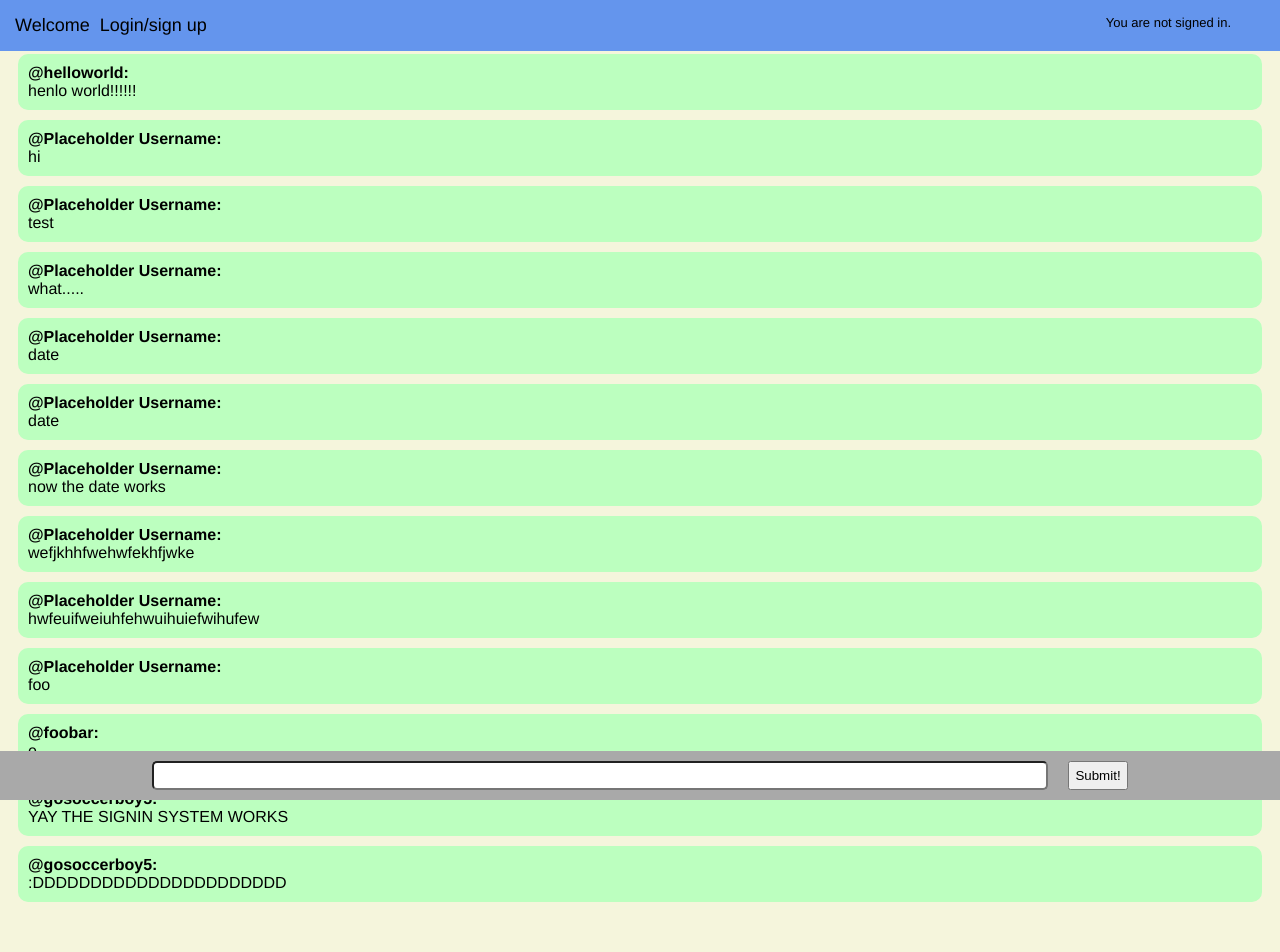
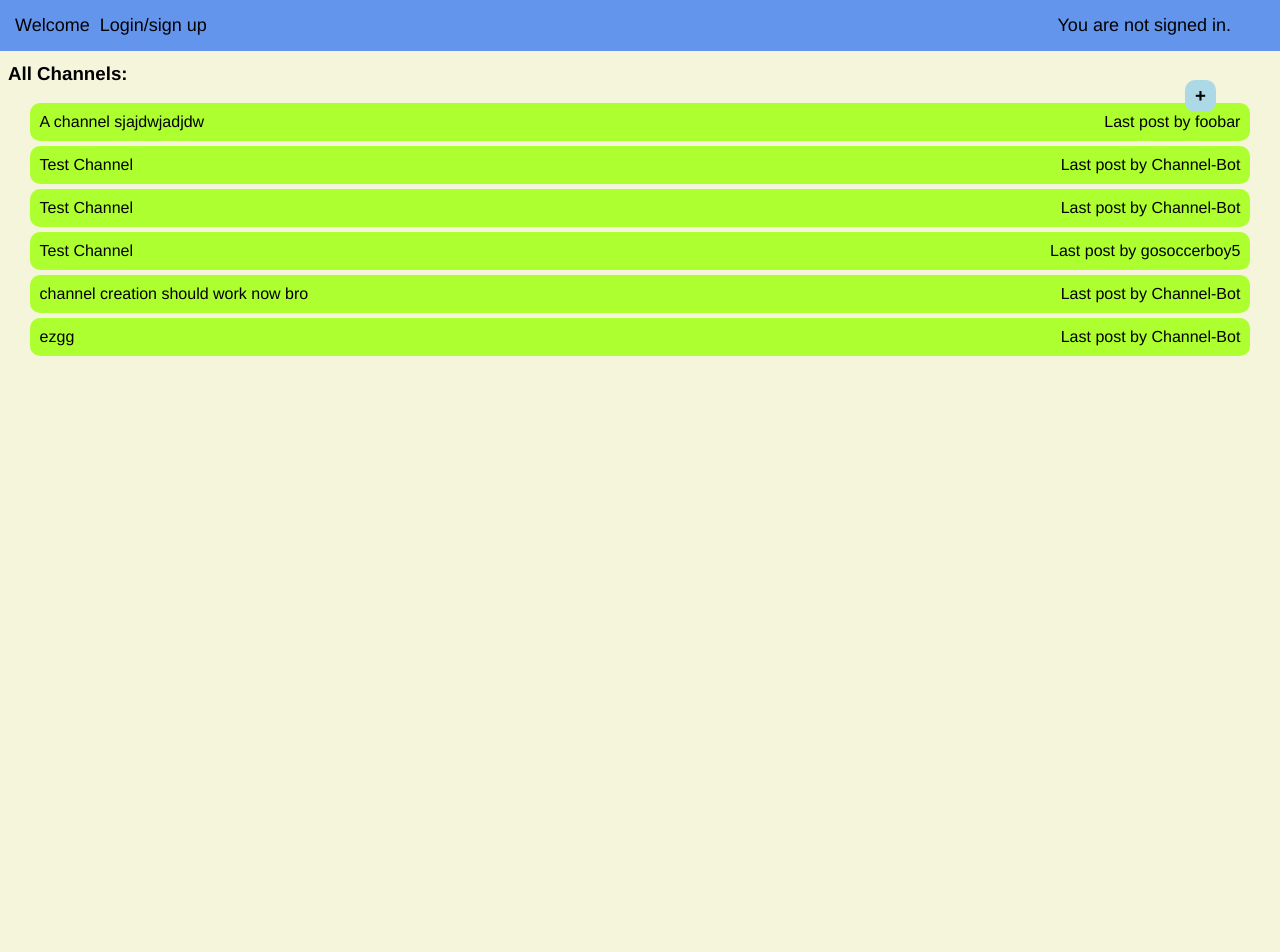
Before and after one commit to gosoccerboy5/flask-chat-app, a Flask app: page / in a window 1280 px wide. After the commit the page ends 356 px from the top, so only its background shows below. Run offline with Flask 2, Linux system fonts and the light colour scheme.

Commit message:
Stable update, added channels

```diff
--- a/chats.json
+++ /dev/null
@@ -1 +0,0 @@
-[{"username": "helloworld", "content": "henlo world!!!!!!", "date": "idk"}, {"username": "Placeholder Username", "content": "hi"}, {"username": "Placeholder Username", "content": "test"}, {"username": "Placeholder Username", "content": "what....."}, {"username": "Placeholder Username", "content": "date"}, {"username": "Placeholder Username", "content": "date"}, {"username": "Placeholder Username", "content": "now the date works", "date": "Wed Jul 27 2022 09:45:27 (Central Daylight Time)"}, {"username": "Placeholder Username", "content": "wefjkhhfwehwfekhfjwke", "date": "Wed Jul 27 2022 13:37:36 (Central Daylight Time)"}, {"username": "Placeholder Username", "content": "hwfeuifweiuhfehwuihuiefwihufew", "date": "Wed Jul 27 2022 13:37:37 (Central Daylight Time)"}, {"username": "Placeholder Username", "content": "foo", "date": "Wed Jul 27 2022 14:51:31 (Central Daylight Time)"}, {"username": "foobar", "date": "Wed Jul 27 2022 15:33:39 (Central Daylight Time)", "content": "e"}, {"username": "gosoccerboy5", "date": "Wed Jul 27 2022 15:42:29 (Central Daylight Time)", "content": "YAY THE SIGNIN SYSTEM WORKS"}, {"username": "gosoccerboy5", "date": "Wed Jul 27 2022 15:42:36 (Central Daylight Time)", "content": ":DDDDDDDDDDDDDDDDDDDDDD"}]
--- a/main.py
+++ b/main.py
@@ -1,8 +1,24 @@
 import random, string, json, hashlib, re
-from flask import Flask, render_template, request
+from flask import Flask, render_template, request, jsonify
+from datetime import datetime, timezone
+
+def get_date():
+  return re.sub(r"\.\d+.*$", " UTC", str(datetime.now(timezone.utc)))
 
 def sha256(text):
   return hashlib.sha256(text.encode("utf-8")).hexdigest()
+
+def get_user_data():
+  file = open("user_data.json")
+  data = json.loads(file.read())
+  file.close()
+  return data
+
+def get_channel_data():
+  file = open("channels.json")
+  data = json.loads(file.read())
+  file.close()
+  return data
 
 app = Flask(  # Create a flask app
 	__name__,
@@ -20,64 +36,100 @@ def base_page():
 def signinpage():
   return render_template('signin.html')
 
-@app.route('/chats', methods=['GET', 'POST'])
-def page():
-  chat_file = open("chats.json", "r")
+@app.route('/channels')
+def channels_sorted():
+  channels = get_channel_data()
+  res = []
+  for key, value in channels.items():
+    last_post = value["messages"][-1] if len(value["messages"]) > 0 else None
+    res.append({
+      "name": value["name"],
+      "id": key,
+      "last_post": last_post
+    })
+  return jsonify(res)
 
-  chats = chat_file.read()
-  if request.method == 'POST':
-    new_msg = request.get_json()
-    username = new_msg["username"]
-    password = new_msg["password"]
-    del new_msg["username"]
-    del new_msg["password"]
-    user_data_file = open("user_data.json")
-    user_data = json.loads(user_data_file.read())
-    user_data_file.close()
-    if not username in user_data:
-      return "Error: Message failed: username not recognized"
-    if user_data[username] != sha256(password):
-      return "Error: Message failed: wrong password for account"
+@app.route('/messages/<id>', methods=['GET', 'POST'])
+def messages(id):
+  all_channel_data = get_channel_data()
+  channel_data = all_channel_data[id]
+  return jsonify(channel_data["messages"])
 
-    write_file = open("chats.json", "w")
-    chats = json.loads(chats)
-    chats.append({
-      "username": username,
-      "date": new_msg["date"],
-      "content": new_msg["content"]
-    })
-    write_file.write(json.dumps(chats))
-    write_file.close()
-    chat_file.close()
-    return "Success"
-  chat_file.close()
-  return chats
+@app.route('/channel/<channel>')
+def get_channel(channel):
+  return render_template("channel.html", channel_id=channel,channel_name=get_channel_data()[channel]["name"])
 
-@app.route('/chatcount', methods=['GET'])
-def chatcount():
-  chat_file = open("chats.json", "r")
-  count = str(len(json.loads(chat_file.read())))
-  chat_file.close()
-  return count
+@app.route('/chatcount/<channel>')
+def chatcount(channel):
+  return jsonify({
+    "count": str(len(get_channel_data()[channel]["messages"]))
+  })
+
+@app.route('/createchannel', methods=['GET', 'POST'])
+def createchannel():
+  if request.method == 'GET':
+    return render_template('create_channel.html')
+  rq_json = request.get_json()
+  title = rq_json["title"].strip()
+  if len(title) == 0:
+    return jsonify({"status": "Error", "message": "Error: must have a title"})
+  username = rq_json["username"]
+  pw = rq_json["password"]
+  user_data = get_user_data()
+  if not username in user_data:
+    return jsonify({"status": "Error", "message": "Error: not signed in or user not found"})
+  if sha256(pw) != user_data[username]["pwhash"]:
+    return jsonify({"status": "Error", "message": "Error: Password incorrect, cannot verify user"})
+  channel_data = get_channel_data()
+  id = str(random.randint(0, 100000))
+  while id in channel_data:
+    id = str(random.randint(0, 100000))
+  channel_data[id] = {
+    "name": title,
+    "messages": [{"username": "Channel-Bot", "content": "Channel created by " + username, "date": get_date()}]
+  }
+  write_data = open("channels.json", "w")
+  write_data.write(json.dumps(channel_data))
+  write_data.close()
+  return jsonify({"status": "Success", "message": id})
+
+@app.route('/postmessage', methods=['POST'])
+def postmessage():
+  current_channels_data = get_channel_data()
+  user_data = get_user_data()
+  rq_json = request.get_json()
+  usr = rq_json["username"]
+  pw = rq_json["password"]
+  if not usr in user_data:
+    return "Error: Message failed: username not recognized"
+  if user_data[usr]["pwhash"] != sha256(pw):
+    return "Error: Message failed: wrong password for account"
+  if not rq_json["channelId"] in current_channels_data:
+    return "Error: Message failed: channel does not exist"
+  current_channels_data[rq_json["channelId"]]["messages"].append({
+    "username": usr,
+    "content": rq_json["content"],
+    "date": get_date()
+  })
+  write_file = open("channels.json", "w")
+  write_file.write(json.dumps(current_channels_data))
+  write_file.close()
+  return "Success"
 
 @app.route('/login', methods=['POST'])
 def login():
-  data_file = open("user_data.json", "r")
-  all_user_data = json.loads(data_file.read())
+  all_user_data = get_user_data()
   login_data = request.get_json()
-  data_file.close()
   if not login_data["username"] in all_user_data:
     return "Error: Login failure: username not found"
 
-  if sha256(login_data["password"]) != all_user_data[login_data["username"]]:
+  if sha256(login_data["password"]) != all_user_data[login_data["username"]]["pwhash"]:
     return "Error: Login failure: password incorrect"
   return "Success"
 
 @app.route('/signup', methods=['POST'])
 def signup():
-  read_data = open("user_data.json", "r")
-  all_user_data = json.loads(read_data.read())
-  read_data.close()
+  all_user_data = get_user_data()
   signup_data = request.get_json()
   username = signup_data["username"]
   password = signup_data["password"]
@@ -86,8 +138,48 @@ def signup():
   if not re.compile("^[\w-]{3,20}$").fullmatch(username):
     return "Error: Signup failure: username not valid (must consist of letters, numbers, - and _ and must be between 3 and 20 characters"
   write_file = open("user_data.json", "w")
-  print(all_user_data, signup_data["username"])
-  all_user_data[username] =  sha256(password)
+  all_user_data[username] = {
+    "pwhash": sha256(password),
+    "bio": ""
+  }
+  write_file.write(json.dumps(all_user_data))
+  write_file.close()
+  return "Success"
+
+@app.route('/settings')
+def settingspage():
+  return render_template('settings.html')
+
+@app.route('/user_data', methods=['GET'])
+def getbios():
+  data = get_user_data()[request.args["user"]]
+  return jsonify({
+    "bio": data["bio"]
+  })
+
+@app.route('/profile', methods=['GET'])
+def profile():
+  user_data = get_user_data()
+  name = request.args["user"]
+  if not name in user_data:
+    return "User not found"
+  data = user_data[name]
+  return render_template('profile.html', username=name, bio=data["bio"] if data["bio"] != "" else "None given.")
+
+@app.route('/set_settings', methods=['POST'])
+def set_settings():
+  rq_json = request.get_json()
+  username = rq_json["username"]
+  pwhash = sha256(rq_json["password"])
+  bio = rq_json["bio"]
+
+  all_user_data = get_user_data()
+  if not username in all_user_data:
+    return "Error: username does not exist"
+  if all_user_data[username]["pwhash"] != pwhash:
+    return "Error: password incorrect (cannot verify profile)"
+  all_user_data[username]["bio"] = bio
+  write_file = open("user_data.json", "w")
   write_file.write(json.dumps(all_user_data))
   write_file.close()
   return "Success"
--- a/static/chat.js
+++ b/static/chat.js
@@ -3,7 +3,7 @@ const $ = document.querySelector.bind(document);
 function postTemplate(username, content, date) {
   let el = document.createElement("div");
   el.className = "message";
-  el.innerHTML = `<b title="From ${username} at ${date}">@${username}:</b><br>${content}`;
+  el.innerHTML = `<b title="From ${username} at ${date}"><a onclick="window.location.href='/profile?user=${username}'">@${username}</a>:</b><br>${content}`;
   return el;
 }
 function errorBox(text) {
@@ -14,9 +14,21 @@ function errorBox(text) {
   el.style.margin = "auto";
   return el;
 }
+window.showingNewMessage = false;
+function newMessageBox() {
+  if (window.showingNewMessage) return;
+  const el = errorBox("You have new messages");
+  el.style.background = "greenyellow";
+  el.style.position = "fixed";
+  el.style.left = "45%";
+  el.style.top = "10%";
+  el.children[0].addEventListener("click", () => window.showingNewMessage = false);
+  document.body.append(el);
+  window.showingNewMessage = true;
+}
 
 if (localStorage.getItem("username") !== null) {
-  $("#signedininfo").innerText = "You are signed in as " + localStorage.getItem("username") + ".";
+  $("#signedininfo").innerHTML = "<a href='/settings'>You are signed in as " + localStorage.getItem("username") + ".</a>";
 }
 
 
@@ -39,11 +51,11 @@ function submit() {
   }
   const body = JSON.stringify({
     content: input.value,
-    date: Date().replace(/[a-z]+-\d+ /i, ""),
     username: localStorage.getItem("username"),
     password: localStorage.getItem("password"),
+    channelId,
   });
-  fetch('/chats', {
+  fetch('/postmessage', {
     method: 'POST',
     headers: {
       'Content-Type': 'application/json',
@@ -55,7 +67,7 @@ function submit() {
     if (res !== "Success") {
       $("#msgs").append(errorBox(res));
     } else {
-      updateMsgs();
+      updateMsgs(true);
       input.value = "";
     }
   })
@@ -76,36 +88,41 @@ input.addEventListener("keydown", (evt) => {
 var msgs = [];
 
 const msgsEl = $("#msgs");
-fetch('/chats')
-  .then(res => res.text())
-  .then(res => msgs = JSON.parse(res))
+fetch('/messages/' + channelId)
+  .then(res => res.json())
+  .then(res => msgs = res)
   .then(msgs => msgs.forEach(msg => {
     msgsEl.append(
       postTemplate(msg.username, msg.content, msg.date));
   }))
   .then(() => {
     window.scrollTo({left: 0, top: document.body.scrollHeight, behavior: "smooth"});
-  });
+  })
+  .then(() => window.setInterval(updateMsgs, 1000));
 
 
-function updateMsgs() {
-  fetch('/chatcount')
-    .then(res => res.text())
-    .then(res => Number(res))
+function updateMsgs(own = false) {
+  fetch('/chatcount/' + channelId)
+    .then(res => res.json())
+    .then(res => res["count"])
     .then(count => {
       if (msgs.length < count) {
-        fetch('/chats')
-        .then(res => res.text())
-        .then(res => JSON.parse(res))
-        .then(allmsgs => {
-          allmsgs.slice(msgs.length).forEach(msg => {
-            msgsEl.append(
-              postTemplate(msg.username, msg.content, msg.date));
-          });
-          msgs = allmsgs;
+        fetch('/messages/' + channelId)
+          .then(res => res.json())
+          .then(allmsgs => {
+            const nearBottom = document.documentElement.scrollHeight - document.body.scrollTop < 1000;
+            const newMsgs = allmsgs.slice(msgs.length);
+            newMsgs.forEach(msg => {
+              msgsEl.append(
+                postTemplate(msg.username, msg.content, msg.date));
+            });
+            msgs = allmsgs;
+            if (!nearBottom && newMsgs.some(msg => msg.username !== localStorage.getItem("username"))) {
+              newMessageBox();
+            } else {
+              window.scrollTo({left: 0, top: document.body.scrollHeight, behavior: "smooth"});
+            }
           });
       }
     });
 }
-
-window.setInterval(updateMsgs, 1000);
--- /dev/null
+++ b/static/home.js
@@ -0,0 +1,30 @@
+const $ = document.querySelector.bind(document);
+
+function createChannelEl(obj) {
+  const newEl = document.createElement("div");
+  newEl.className = "channel";
+  newEl.addEventListener("click", function() {
+    window.location.href = "/channel/" + obj.id;
+  });
+  newEl.innerText = obj.name;
+  lastPost = document.createElement("span");
+  lastPost.className = "lastpost";
+  lastPost.innerText = "Last post by " + obj.last_post.username;
+  lastPost.title = obj.last_post.date;
+  newEl.append(lastPost);
+  return newEl;
+}
+
+if (localStorage.getItem("username") !== null) {
+  $("#signedininfo").innerHTML = "<a href='/settings'>You are signed in as " + localStorage.getItem("username") + ".</a>";
+}
+
+fetch("/channels")
+  .then(res => res.json())
+  .then(channels => channels.forEach(channel => {
+    $("#channels").append(createChannelEl(channel));
+  }));
+
+$("#addChannelBtn").addEventListener("click", function() {
+  window.location.assign("/createchannel");
+})
--- a/static/style.css
+++ b/static/style.css
@@ -14,6 +14,11 @@ a:active {
 }
 a:hover {
   text-decoration: underline;
+}
+b a {
+  text-decoration: none !important;
+  color: black !important;
+  cursor: pointer !important;
 }
 .center {
   margin: -8px;
@@ -73,7 +78,6 @@ header a:hover {
   text-decoration: none;
 }
 #signedininfo {
-	font-size: small;
 	float: right;
 	margin-right: 5%;
 }
@@ -93,3 +97,29 @@ header a:hover {
   cursor: pointer;
   margin-left: 20px;
 }
+.channel {
+  border-radius: 10px;
+  margin: 5px;
+  background-color: greenyellow;
+  margin: auto;
+  width: 95%;
+  padding: 10px;
+  cursor: pointer;
+  margin-bottom: 5px;
+}
+.lastpost {
+  float: right;
+}
+#addChannelBtn {
+	float: right;
+	right: 5%;
+	position: absolute;
+	top: 10%;
+	padding-top: 5;
+	background: lightblue;
+	border-radius: 10px;
+	padding-bottom: 5px;
+	padding-right: 10px;
+	padding-left: 10px;
+	cursor: pointer;
+}
--- a/templates/base.html
+++ b/templates/base.html
@@ -1,16 +1,13 @@
 <head>
-  <title>Chat App by gosoccerboy5</title>
+  <title>Chat App by gosoccerboy5 - Home</title>
   <link rel="stylesheet" href="{{ url_for('static',filename='style.css') }}" />
-  <link rel="icon" href="{{ url_for('static',filename='troll.webp') }}"
+  <link rel="icon" href="{{ url_for('static',filename='troll.webp') }}" />
 </head>
 <body>
   <header id="header">Welcome <a href="signin">Login/sign up</a><span id="signedininfo">You are not signed in.</span></header>
   <br>
   <br>
-  <div id="msgs"></div>
-  <div id="input-box" class="center">
-    <input id="input"/>
-    <button id="btn">Submit!</button>
-  </div>
-  <script src="{{url_for('static',filename='chat.js') }}"></script>
+  <h3>All Channels: <div id="addChannelBtn">+</div></h3>
+  <div id="channels"></div>
+  <script src="{{url_for('static',filename='home.js') }}"></script>
 </body>
--- a/user_data.json
+++ b/user_data.json
@@ -1 +1 @@
-{"gosoccerboy5": "936a185caaa266bb9cbe981e9e05cb78cd732b0b3280eb944412bb6f8f8f07af", "foobar": "baa5a0964d3320fbc0c6a922140453c8513ea24ab8fd0577034804a967248096"}
+{"gosoccerboy5": {"pwhash": "936a185caaa266bb9cbe981e9e05cb78cd732b0b3280eb944412bb6f8f8f07af", "bio": "Hello"}, "foobar": {"pwhash": "baa5a0964d3320fbc0c6a922140453c8513ea24ab8fd0577034804a967248096", "bio": "bar"}, "123": {"pwhash": "ba7816bf8f01cfea414140de5dae2223b00361a396177a9cb410ff61f20015ad", "bio": ""}, "bestnickthefirst": {"pwhash": "31e06f7d89feb99a0e6c0affe198748c3bb5bef5e3cc92d95cb9e996197d3fc3", "bio": ""}}
```
Also changed, not shown: channels.json (added, +1 -0 lines), static/create_channel.js (added, +32 -0 lines), static/settings.js (added, +43 -0 lines), templates/channel.html (added, +21 -0 lines), templates/create_channel.html (added, +12 -0 lines), templates/profile.html (added, +15 -0 lines), templates/settings.html (added, +18 -0 lines).
